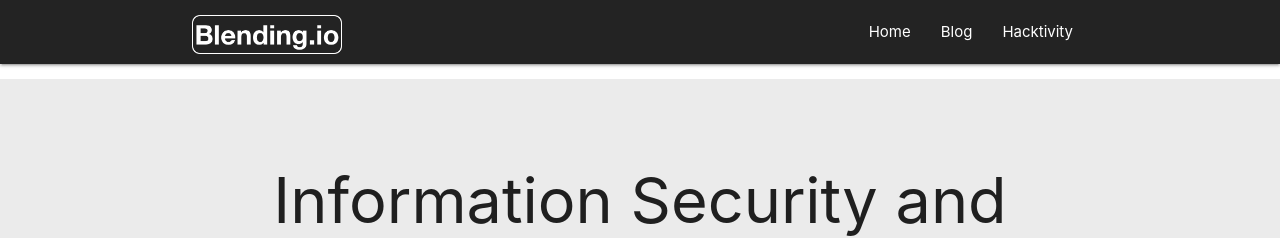
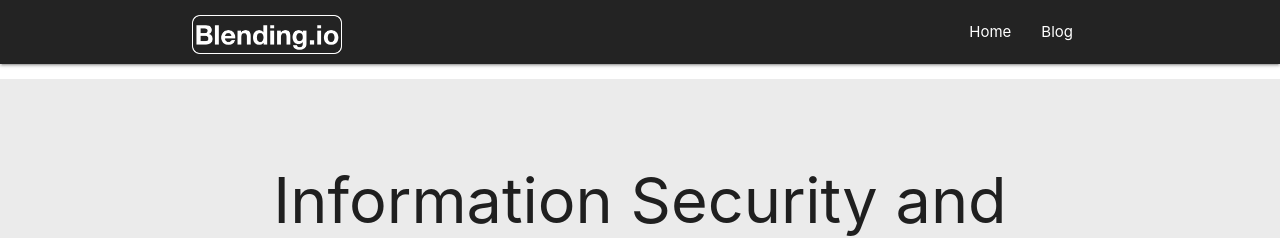
Before and after one commit to blendingio/blendingio.github.io, a Jekyll site: the page built from index.html, in a window 1280 px wide. Shown: the top 238 px of the page. Built offline with Jekyll 4.4.1, drawn with Linux system fonts in a browser that asks for light colours; nearby versions of some CDN libraries; comment, search, counter and statistics services are not loaded.

Commit message:
Removing menu item

```diff
--- a/_layouts/default.html
+++ b/_layouts/default.html
@@ -19,7 +19,7 @@
       <ul class="right hide-on-med-and-down">
         <li><a href="/">Home</a></li>
         <li><a href="/blog">Blog</a></li>
-        <li><a href="#">Hacktivity</a></li>
+        <!-- <li><a href="#">Hacktivity</a></li> -->
       </ul>
 
       <ul id="nav-mobile" class="sidenav">
```
